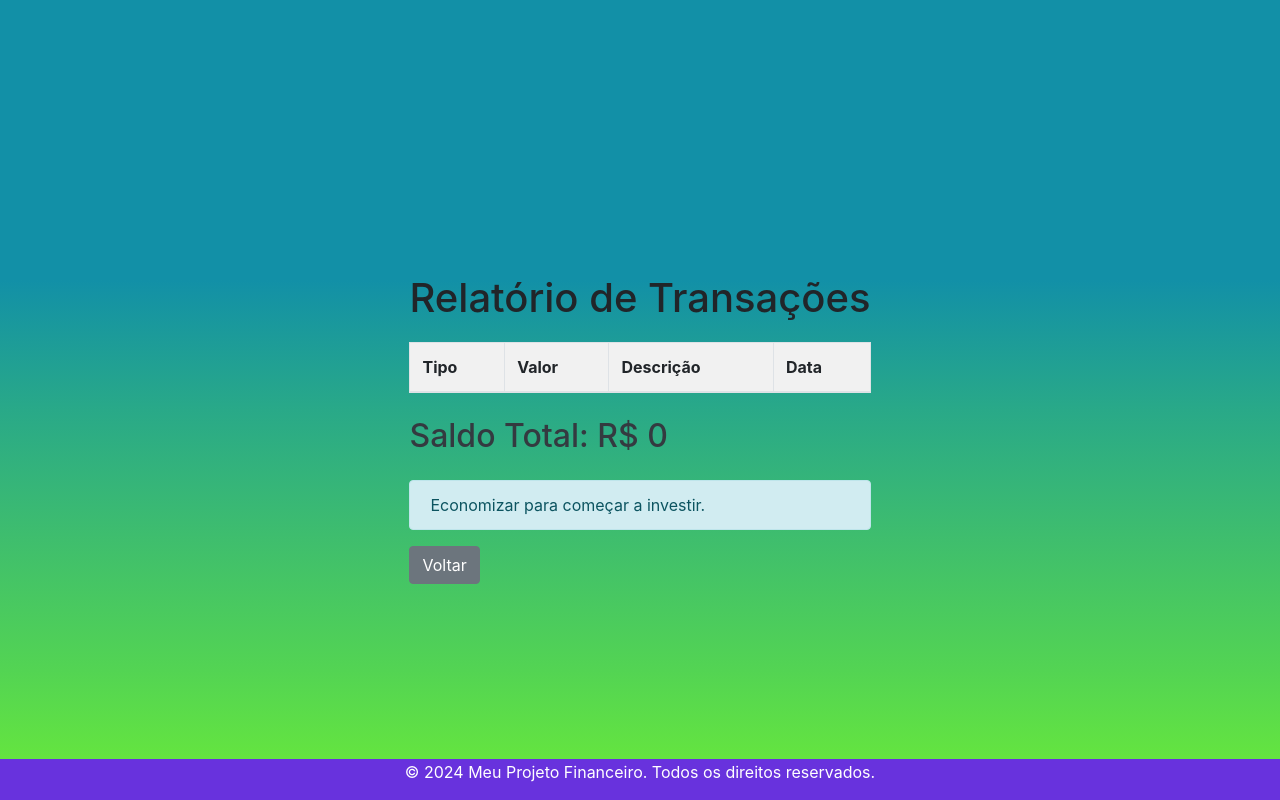
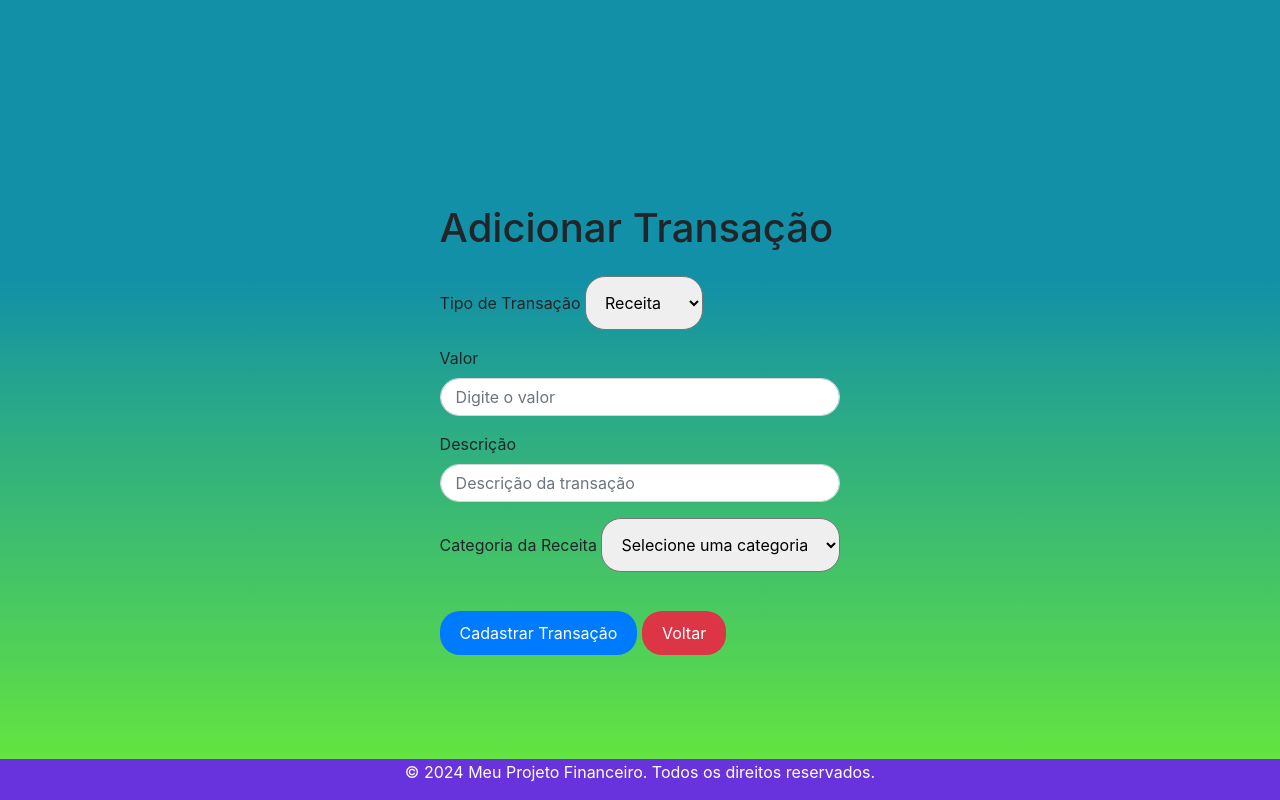
Before and after one commit to RayanneMatos/meu_projeto_financeiro, a Flask app: page /report in a window 1280 px wide. Run offline with Flask 3, Linux system fonts and the light colour scheme; lists and menus that the app fills with data are empty; some libraries are stand-ins or nearby versions.

Commit message:
Update report.html

```diff
--- a/templates/report.html
+++ b/templates/report.html
@@ -2,69 +2,99 @@
 <html lang="pt-BR">
 <head>
     <meta charset="UTF-8">
-    <title>Relatório de Transações</title>
-    <link rel="stylesheet" href="https://stackpath.bootstrapcdn.com/bootstrap/4.5.2/css/bootstrap.min.css">
+    <meta name="viewport" content="width=device-width, initial-scale=1.0">
+    <title>Adicionar Transação</title>
+    <link rel="stylesheet" href="https://maxcdn.bootstrapcdn.com/bootstrap/4.5.2/css/bootstrap.min.css">
     <link rel="stylesheet" href="{{ url_for('static', filename='styles/styles.css') }}">
-    <script src="{{ url_for('static', filename='scripts/main.js') }}"></script>
 </head>
 <body>
     <div class="container mt-5">
-        <h1>Relatório de Transações</h1>
-        <table class="table table-bordered">
-            <thead>
-                <tr>
-                    <th>Tipo</th>
-                    <th>Valor</th>
-                    <th>Descrição</th>
-                    <th>Data</th>
-                </tr>
-            </thead>
-            <tbody>
-                {% for transaction in transactions %}
-                    <tr>
-                        <td>{{ transaction.type }}</td>
-                        <td>R$ {{ transaction.amount }}</td>
-                        <td>{{ transaction.description }}</td>
-                        <td>{{ transaction.date }}</td>
-                    </tr>
-                {% endfor %}
-            </tbody>
-        </table>
+        <h1 class="mb-4">Adicionar Transação</h1>
 
-        <!-- Adicionando o Saldo -->
-        <div class="mt-4">
-            <h2>Saldo Total: R$ {{ balance }}</h2>
-        </div>
+        <form action="{{ url_for('add_transaction') }}" method="POST">
+            <!-- Tipo de Transação -->
+            <div class="form-group">
+                <label for="type" class="paragraf">Tipo de Transação</label>
+                <select name="type" id="type" class="form-select paragraf" required style="border-radius: 20px; padding: 15px;">
+                    <option value="receita" class="paragraf" style="color: black;">Receita</option>
+                    <option value="despesa" class="paragraf" style="color: black;">Despesa</option>
+                </select>
+            </div>
 
-        <!-- Adicionando a área para a orientação -->
-        <div id="orientacao" class="mt-4 alert alert-info" style="display: none;"></div>
+            <!-- Valor da Transação -->
+            <div class="form-group mt-3">
+                <label for="amount" class="paragraf">Valor</label>
+                <input type="text" name="amount" id="amount" class="form-control paragraf" placeholder="Digite o valor" required style="border-radius: 20px; padding: 15px;">
+            </div>
 
-        <a href="{{ url_for('index') }}" class="btn btn-secondary">Voltar</a>
+            <!-- Descrição da Transação -->
+            <div class="form-group mt-3">
+                <label for="description" class="paragraf">Descrição</label>
+                <input type="text" name="description" id="description" class="form-control paragraf" placeholder="Descrição da transação" required style="border-radius: 20px; padding: 15px;">
+            </div>
+
+            <!-- Categoria da Receita -->
+            <div class="form-group mt-3" id="categoriaReceitaDiv">
+                <label for="categoriaReceita" class="paragraf">Categoria da Receita</label>
+                <select name="categoriaReceita" id="categoriaReceita" class="form-select paragraf" style="border-radius: 20px; padding: 15px;">
+                    <option selected class="paragraf" style="color: black;">Selecione uma categoria</option>
+                    <option value="Salário" class="paragraf" style="color: black;">Salário</option>
+                    <option value="Freelance" class="paragraf" style="color: black;">Freelance</option>
+                    <option value="Investimentos" class="paragraf" style="color: black;">Investimentos</option>
+                </select>
+            </div>
+
+            <!-- Categoria da Despesa -->
+            <div class="form-group mt-3" id="categoriaDespesaDiv" style="display: none;">
+                <label for="categoriaDespesa" class="paragraf">Categoria da Despesa</label>
+                <select name="categoriaDespesa" id="categoriaDespesa" class="form-select paragraf" style="border-radius: 20px; padding: 15px;">
+                    <option value="" class="paragraf" style="color: black;">Selecione uma categoria</option>
+                    <option value="Alimentação" class="paragraf" style="color: black;">Alimentação</option>
+                    <option value="Transporte" class="paragraf" style="color: black;">Transporte</option>
+                    <option value="Lazer" class="paragraf" style="color: black;">Lazer</option>
+                    <option value="Saúde" class="paragraf" style="color: black;">Saúde</option>
+                    <option value="Educação" class="paragraf" style="color: black;">Educação</option>
+                    <option value="Outros" class="paragraf" style="color: black;">Outros</option>
+                </select>
+            </div>
+
+            <!-- Botão de Submissão -->
+            <button type="submit" class="btn btn-primary mt-4" style="border-radius: 20px; padding: 10px 20px;">Cadastrar Transação</button>
+            <a href="{{ url_for('index') }}" class="btn btn-danger mt-4" style="border-radius: 20px; padding: 10px 20px;">Voltar</a>
+        </form>
     </div>
 
+    <script src="{{ url_for('static', filename='scripts/main.js') }}"></script>
     <script>
-            // Função para gerar orientação
-        function gerarOrientacao(receitaTotal, despesaTotal) {
-            const orientacaoDiv = document.getElementById('orientacao');
-            if (receitaTotal > despesaTotal) {
-                orientacaoDiv.innerText = "Recomendamos investir inicialmente pela reserva de emergência.";
-            } else if (despesaTotal > receitaTotal) {
-                orientacaoDiv.innerText = "Sugerimos congelar os gastos para quitar as dívidas.";
+        // Script para alternar a exibição de categorias com base no tipo de transação
+        document.getElementById('type').addEventListener('change', function() {
+            const categoriaReceitaDiv = document.getElementById('categoriaReceitaDiv');
+            const categoriaDespesaDiv = document.getElementById('categoriaDespesaDiv');
+
+            if (this.value === 'receita') {
+                categoriaReceitaDiv.style.display = 'block';
+                categoriaDespesaDiv.style.display = 'none';
             } else {
-                orientacaoDiv.innerText = "Economizar para começar a investir.";
+                categoriaReceitaDiv.style.display = 'none';
+                categoriaDespesaDiv.style.display = 'block';
             }
-            orientacaoDiv.style.display = 'block'; // Exibe a orientação
-        }
+        });
 
-        // Garantir que os valores sejam numéricos
-        const receitaTotal = parseFloat("{{ receitaTotal }}");
-        const despesaTotal = parseFloat("{{ despesaTotal }}");
-
-        gerarOrientacao(receitaTotal, despesaTotal);
+        // Função para formatar o valor como float com 2 casas decimais e adicionar ",00" quando necessário
+        document.getElementById('amount').addEventListener('input', function(event) {
+            let value = event.target.value.replace(/\D/g, ''); // Remove qualquer caractere não numérico
+            if (value) {
+                value = (parseInt(value) / 100).toFixed(2).replace(',', '.'); // Formata para moeda
+            } else {
+                value = '0.00';
+            }
+            event.target.value = value;
+        });
     </script>
 
     <footer class="footer">
-        <p>© 2024 Meu Projeto Financeiro. Todos os direitos reservados.</p>
+        <p>&copy; 2024 Meu Projeto Financeiro. Todos os direitos reservados.</p>
     </footer>
+
 </body>
 </html>
```
